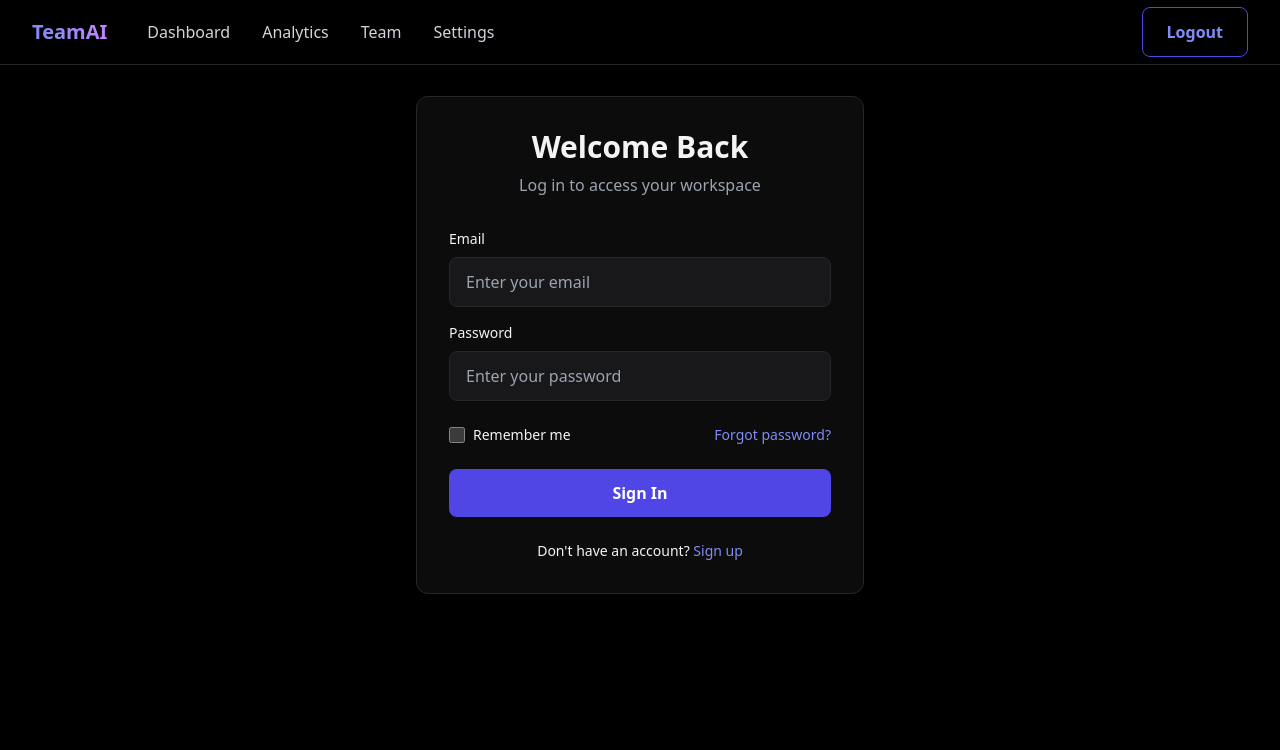
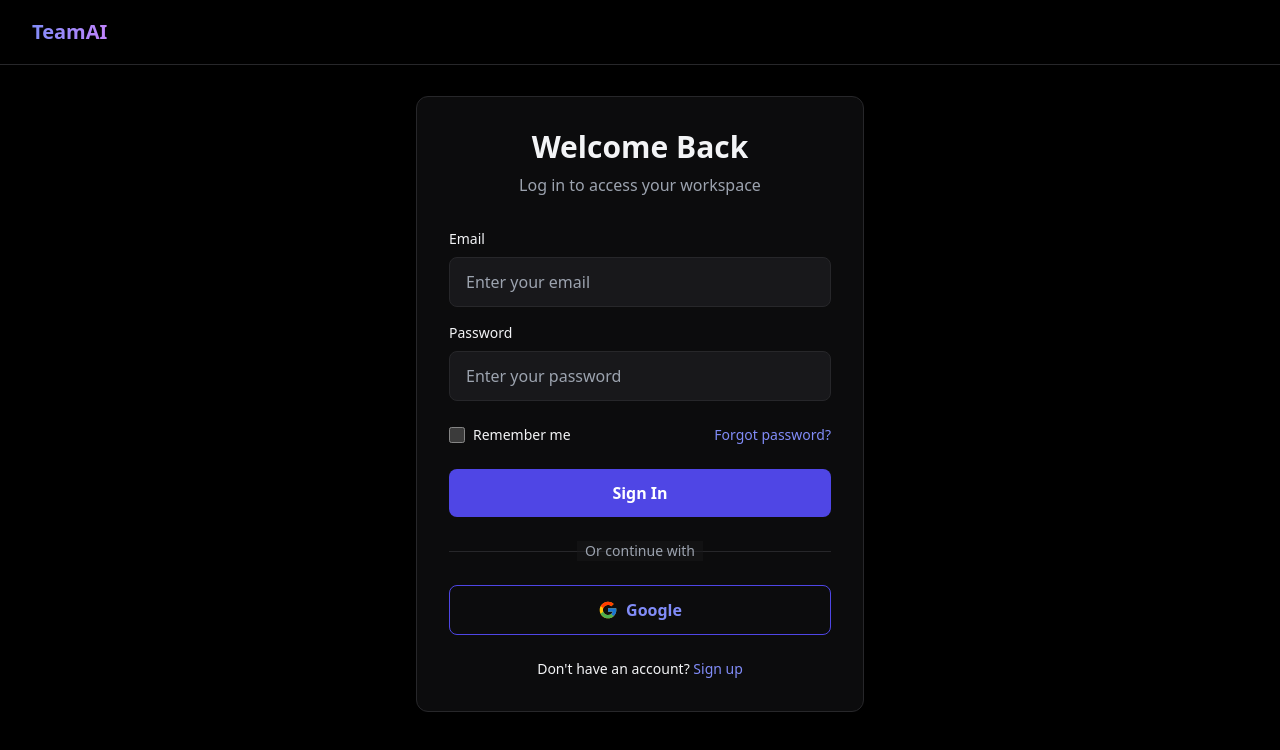
Before and after one commit to vedantnaik09/Technova_Closed_Source, a React (Vite) app in the folder frontend/: page /login in a window 1280 px wide. Shown: the top 750 px of the page. Built offline with nearby package versions, Linux system fonts and the light colour scheme; no server answers.

Commit message:
Firebase auth setup

```diff
--- a/frontend/package.json
+++ b/frontend/package.json
@@ -13,7 +13,9 @@
     "react": "^19.0.0",
     "react-dom": "^19.0.0",
     "react-router-dom": "^6.22.0",
-    "react-icons": "^5.0.1"
+    "react-icons": "^5.0.1",
+    "firebase": "^10.8.0",
+    "react-hot-toast": "^2.4.1"
   },
   "devDependencies": {
     "@eslint/js": "^9.18.0",
--- a/frontend/src/App.tsx
+++ b/frontend/src/App.tsx
@@ -1,10 +1,22 @@
-import { BrowserRouter as Router, Routes, Route } from 'react-router-dom';
+import { BrowserRouter as Router, Routes, Route, Navigate } from 'react-router-dom';
+import { Toaster } from 'react-hot-toast';
+import { AuthProvider } from './contexts/AuthContext';
+import { useAuth } from './contexts/AuthContext';
 import Landing from './pages/Landing';
 import Login from './pages/Login';
 import Register from './pages/Register';
 
+function PrivateRoute({ children }: { children: React.ReactNode }) {
+  const { user, loading } = useAuth();
+
+  if (loading) return null;
+
+  return user ? <>{children}</> : <Navigate to="/login" />;
+}
+
 function App() {
   return (
+    <AuthProvider>
       <Router>
         <Routes>
           <Route path="/" element={<Landing />} />
@@ -12,6 +24,8 @@ function App() {
           <Route path="/register" element={<Register />} />
         </Routes>
       </Router>
+      <Toaster position="top-right" />
+    </AuthProvider>
   );
 }
 
--- a/frontend/src/components/Navbar.tsx
+++ b/frontend/src/components/Navbar.tsx
@@ -1,8 +1,18 @@
 import { Link, useLocation } from 'react-router-dom';
+import { useAuth } from '../contexts/AuthContext';
 
 export default function Navbar() {
   const location = useLocation();
   const isLandingPage = location.pathname === '/';
+  const { user, logout } = useAuth();
+
+  const handleLogout = async () => {
+    try {
+      await logout();
+    } catch (error) {
+      console.error('Failed to log out:', error);
+    }
+  };
 
   return (
     <nav className="fixed top-0 w-full bg-black/95 backdrop-blur-sm border-b border-zinc-800 z-50">
@@ -10,7 +20,7 @@ export default function Navbar() {
         <div className="flex justify-between items-center h-16">
           <div className="flex items-center">
             <Link to="/" className="text-xl font-bold gradient-text">TeamAI</Link>
-            {!isLandingPage && (
+            {user && !isLandingPage && (
               <div className="hidden md:flex ml-10 space-x-8">
                 <Link to="/dashboard" className="text-gray-300 hover:text-white transition-colors">
                   Dashboard
@@ -28,13 +38,17 @@ export default function Navbar() {
             )}
           </div>
           <div className="flex items-center space-x-4">
-            {isLandingPage ? (
-              <>
-                <Link to="/login" className="btn-secondary">Login</Link>
-                <Link to="/register" className="btn-primary">Get Started</Link>
-              </>
+            {!user ? (
+              isLandingPage ? (
+                <>
+                  <Link to="/login" className="btn-secondary">Login</Link>
+                  <Link to="/register" className="btn-primary">Get Started</Link>
+                </>
+              ) : null
             ) : (
-              <button className="btn-secondary">Logout</button>
+              <button onClick={handleLogout} className="btn-secondary">
+                Logout
+              </button>
             )}
           </div>
         </div>
--- /dev/null
+++ b/frontend/src/contexts/AuthContext.tsx
@@ -0,0 +1,90 @@
+import { createContext, useContext, useEffect, useState } from 'react';
+import {
+  User,
+  createUserWithEmailAndPassword,
+  signInWithEmailAndPassword,
+  signOut,
+  onAuthStateChanged,
+  signInWithPopup,
+} from 'firebase/auth';
+import { auth, googleProvider } from '../lib/firebase';
+import toast from 'react-hot-toast';
+
+interface AuthContextType {
+  user: User | null;
+  loading: boolean;
+  signUp: (email: string, password: string) => Promise<void>;
+  signIn: (email: string, password: string) => Promise<void>;
+  signInWithGoogle: () => Promise<void>;
+  logout: () => Promise<void>;
+}
+
+const AuthContext = createContext<AuthContextType | null>(null);
+
+export function AuthProvider({ children }: { children: React.ReactNode }) {
+  const [user, setUser] = useState<User | null>(null);
+  const [loading, setLoading] = useState(true);
+
+  useEffect(() => {
+    const unsubscribe = onAuthStateChanged(auth, (user) => {
+      setUser(user);
+      setLoading(false);
+    });
+
+    return unsubscribe;
+  }, []);
+
+  const signUp = async (email: string, password: string) => {
+    try {
+      await createUserWithEmailAndPassword(auth, email, password);
+      toast.success('Account created successfully!');
+    } catch (error: any) {
+      toast.error(error.message);
+      throw error;
+    }
+  };
+
+  const signIn = async (email: string, password: string) => {
+    try {
+      await signInWithEmailAndPassword(auth, email, password);
+      toast.success('Logged in successfully!');
+    } catch (error: any) {
+      toast.error(error.message);
+      throw error;
+    }
+  };
+
+  const signInWithGoogle = async () => {
+    try {
+      await signInWithPopup(auth, googleProvider);
+      toast.success('Logged in successfully!');
+    } catch (error: any) {
+      toast.error(error.message);
+      throw error;
+    }
+  };
+
+  const logout = async () => {
+    try {
+      await signOut(auth);
+      toast.success('Logged out successfully!');
+    } catch (error: any) {
+      toast.error(error.message);
+      throw error;
+    }
+  };
+
+  return (
+    <AuthContext.Provider value={{ user, loading, signUp, signIn, signInWithGoogle, logout }}>
+      {!loading && children}
+    </AuthContext.Provider>
+  );
+}
+
+export function useAuth() {
+  const context = useContext(AuthContext);
+  if (!context) {
+    throw new Error('useAuth must be used within an AuthProvider');
+  }
+  return context;
+}
--- /dev/null
+++ b/frontend/src/lib/firebase.ts
@@ -0,0 +1,19 @@
+import { initializeApp } from "firebase/app";
+import { getAuth, GoogleAuthProvider } from "firebase/auth";
+
+const firebaseConfig = {
+  apiKey: import.meta.env.VITE_FIREBASE_API_KEY,
+  authDomain: import.meta.env.VITE_FIREBASE_AUTH_DOMAIN,
+  projectId: import.meta.env.VITE_FIREBASE_PROJECT_ID,
+  storageBucket: import.meta.env.VITE_FIREBASE_STORAGE_BUCKET,
+  messagingSenderId: import.meta.env.VITE_FIREBASE_MESSAGING_SENDER_ID,
+  appId: import.meta.env.VITE_FIREBASE_APP_ID,
+};
+
+console.log("API KEY IS",firebaseConfig.apiKey)
+
+const app = initializeApp(firebaseConfig);
+const auth = getAuth(app);
+const googleProvider = new GoogleAuthProvider();
+
+export { auth, googleProvider };
--- a/frontend/src/pages/Login.tsx
+++ b/frontend/src/pages/Login.tsx
@@ -1,7 +1,37 @@
-import { Link } from 'react-router-dom';
+import { useState } from 'react';
+import { Link, useNavigate } from 'react-router-dom';
+import { FcGoogle } from 'react-icons/fc';
+import { useAuth } from '../contexts/AuthContext';
 import Navbar from '../components/Navbar';
 
 export default function Login() {
+  const [email, setEmail] = useState('');
+  const [password, setPassword] = useState('');
+  const [loading, setLoading] = useState(false);
+  const navigate = useNavigate();
+  const { signIn, signInWithGoogle } = useAuth();
+
+  const handleSubmit = async (e: React.FormEvent) => {
+    e.preventDefault();
+    try {
+      setLoading(true);
+      await signIn(email, password);
+      navigate('/dashboard');
+    } catch (error) {
+      setLoading(false);
+    }
+  };
+
+  const handleGoogleSignIn = async () => {
+    try {
+      setLoading(true);
+      await signInWithGoogle();
+      navigate('/dashboard');
+    } catch (error) {
+      setLoading(false);
+    }
+  };
+
   return (
     <div className="min-h-screen bg-black">
       <Navbar />
@@ -13,7 +43,7 @@ export default function Login() {
               Log in to access your workspace
             </p>
           </div>
-          <form className="mt-8 space-y-6">
+          <form onSubmit={handleSubmit} className="mt-8 space-y-6">
             <div className="space-y-4">
               <div>
                 <label htmlFor="email" className="block text-sm font-medium mb-2">
@@ -25,6 +55,8 @@ export default function Login() {
                   required
                   className="input-field"
                   placeholder="Enter your email"
+                  value={email}
+                  onChange={(e) => setEmail(e.target.value)}
                 />
               </div>
               <div>
@@ -37,6 +69,8 @@ export default function Login() {
                   required
                   className="input-field"
                   placeholder="Enter your password"
+                  value={password}
+                  onChange={(e) => setPassword(e.target.value)}
                 />
               </div>
             </div>
@@ -57,8 +91,31 @@ export default function Login() {
               </a>
             </div>
 
-            <button type="submit" className="w-full btn-primary">
-              Sign In
+            <button
+              type="submit"
+              disabled={loading}
+              className="w-full btn-primary disabled:opacity-50"
+            >
+              {loading ? 'Signing in...' : 'Sign In'}
+            </button>
+
+            <div className="relative">
+              <div className="absolute inset-0 flex items-center">
+                <div className="w-full border-t border-zinc-800"></div>
+              </div>
+              <div className="relative flex justify-center text-sm">
+                <span className="px-2 bg-zinc-900/50 text-gray-400">Or continue with</span>
+              </div>
+            </div>
+
+            <button
+              type="button"
+              onClick={handleGoogleSignIn}
+              disabled={loading}
+              className="w-full flex items-center justify-center gap-2 btn-secondary disabled:opacity-50"
+            >
+              <FcGoogle className="w-5 h-5" />
+              Google
             </button>
 
             <p className="text-center text-sm">
--- a/frontend/src/pages/Register.tsx
+++ b/frontend/src/pages/Register.tsx
@@ -1,7 +1,42 @@
-import { Link } from 'react-router-dom';
+import { useState } from 'react';
+import { Link, useNavigate } from 'react-router-dom';
+import { FcGoogle } from 'react-icons/fc';
+import { useAuth } from '../contexts/AuthContext';
 import Navbar from '../components/Navbar';
 
 export default function Register() {
+  const [email, setEmail] = useState('');
+  const [password, setPassword] = useState('');
+  const [confirmPassword, setConfirmPassword] = useState('');
+  const [loading, setLoading] = useState(false);
+  const navigate = useNavigate();
+  const { signUp, signInWithGoogle } = useAuth();
+
+  const handleSubmit = async (e: React.FormEvent) => {
+    e.preventDefault();
+    if (password !== confirmPassword) {
+      toast.error('Passwords do not match');
+      return;
+    }
+    try {
+      setLoading(true);
+      await signUp(email, password);
+      navigate('/dashboard');
+    } catch (error) {
+      setLoading(false);
+    }
+  };
+
+  const handleGoogleSignIn = async () => {
+    try {
+      setLoading(true);
+      await signInWithGoogle();
+      navigate('/dashboard');
+    } catch (error) {
+      setLoading(false);
+    }
+  };
+
   return (
     <div className="min-h-screen bg-black">
       <Navbar />
@@ -13,34 +48,8 @@ export default function Register() {
               Start your productivity journey today
             </p>
           </div>
-          <form className="mt-8 space-y-6">
+          <form onSubmit={handleSubmit} className="mt-8 space-y-6">
             <div className="space-y-4">
-              <div className="grid grid-cols-2 gap-4">
-                <div>
-                  <label htmlFor="firstName" className="block text-sm font-medium mb-2">
-                    First Name
-                  </label>
-                  <input
-                    id="firstName"
-                    type="text"
-                    required
-                    className="input-field"
-                    placeholder="John"
-                  />
-                </div>
-                <div>
-                  <label htmlFor="lastName" className="block text-sm font-medium mb-2">
-                    Last Name
-                  </label>
-                  <input
-                    id="lastName"
-                    type="text"
-                    required
-                    className="input-field"
-                    placeholder="Doe"
-                  />
-                </div>
-              </div>
               <div>
                 <label htmlFor="email" className="block text-sm font-medium mb-2">
                   Email
@@ -51,6 +60,8 @@ export default function Register() {
                   required
                   className="input-field"
                   placeholder="john@example.com"
+                  value={email}
+                  onChange={(e) => setEmail(e.target.value)}
                 />
               </div>
               <div>
@@ -63,6 +74,8 @@ export default function Register() {
                   required
                   className="input-field"
                   placeholder="Create a strong password"
+                  value={password}
+                  onChange={(e) => setPassword(e.target.value)}
                 />
               </div>
               <div>
@@ -75,6 +88,8 @@ export default function Register() {
                   required
                   className="input-field"
                   placeholder="Confirm your password"
+                  value={confirmPassword}
+                  onChange={(e) => setConfirmPassword(e.target.value)}
                 />
               </div>
             </div>
@@ -98,8 +113,31 @@ export default function Register() {
               </label>
             </div>
 
-            <button type="submit" className="w-full btn-primary">
-              Create Account
+            <button
+              type="submit"
+              disabled={loading}
+              className="w-full btn-primary disabled:opacity-50"
+            >
+              {loading ? 'Creating account...' : 'Create Account'}
+            </button>
+
+            <div className="relative">
+              <div className="absolute inset-0 flex items-center">
+                <div className="w-full border-t border-zinc-800"></div>
+              </div>
+              <div className="relative flex justify-center text-sm">
+                <span className="px-2 bg-zinc-900/50 text-gray-400">Or continue with</span>
+              </div>
+            </div>
+
+            <button
+              type="button"
+              onClick={handleGoogleSignIn}
+              disabled={loading}
+              className="w-full flex items-center justify-center gap-2 btn-secondary disabled:opacity-50"
+            >
+              <FcGoogle className="w-5 h-5" />
+              Google
             </button>
 
             <p className="text-center text-sm">
```
Also changed, not shown: frontend/src/firebase/config.js (deleted, +0 -17 lines), 2 other files (tests, documents, lock files or other folders). Lines whose indentation alone changed are shown as unchanged.
